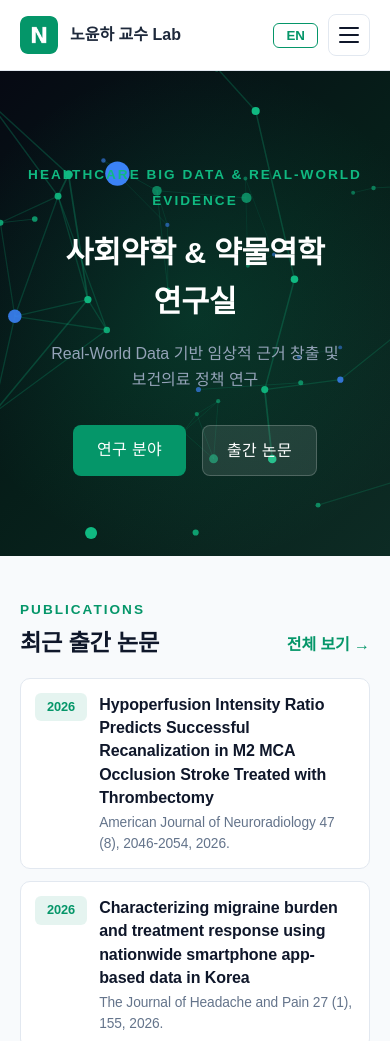
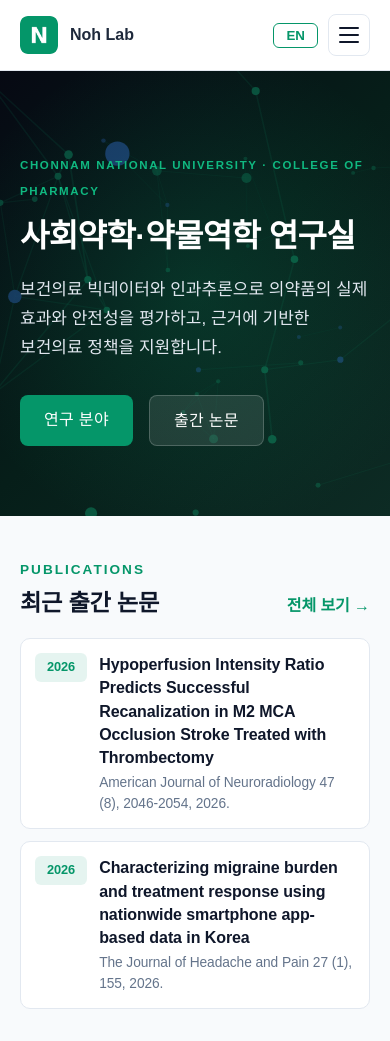
Before and after one commit to chanmyeong93/nohlab-research.github.io, a plain HTML site: page index.html in a window 390 px wide. Shown: the top 1041 px of the page. Drawn offline with Linux system fonts and the light colour scheme; a web font is replaced by a local one.

Commit message:
revision_1

```diff
--- a/css/style.css
+++ b/css/style.css
@@ -356,3 +356,34 @@ a.research-card:hover::after { opacity: 1; transform: translateX(0); }
   .feed-item { padding: 14px; gap: 12px; }
   .feed-item .pub-year { min-width: 46px; font-size: 0.8rem; }
 }
+
+/* ==========================================================================
+   Hero: 글자 좌측 정렬 + 애니메이션 우측 (글자 쪽으로 갈수록 흐려짐)
+   ========================================================================== */
+.hero { text-align: left; padding: 120px 0 100px; }
+.hero::before { left: 72%; }
+.hero canvas { -webkit-mask-image: linear-gradient(to right, transparent 0%, transparent 42%, #000 78%); mask-image: linear-gradient(to right, transparent 0%, transparent 42%, #000 78%); }
+.hero .tagline { color: var(--primary-light); font-size: 0.85rem; font-weight: 600; letter-spacing: 0.2em; margin-bottom: 4px; }
+.hero h1 { font-size: 3rem; font-weight: 800; letter-spacing: -0.02em; line-height: 1.25; margin: 14px 0 20px; }
+.hero .subtitle { font-size: 20px; line-height: 1.7; color: #e2e8f0; max-width: 580px; margin: 0 0 32px; }
+.hero-cta { justify-content: flex-start; }
+@media (max-width: 760px) {
+  .hero canvas { opacity: 0.35; -webkit-mask-image: none; mask-image: none; }
+  .hero::before { left: 50%; }
+}
+@media (max-width: 640px) {
+  .hero { padding: 80px 0 70px; }
+  .hero h1 { font-size: 2rem; }
+  .hero .subtitle { font-size: 17px; }
+  .hero .tagline { font-size: 0.72rem; letter-spacing: 0.14em; }
+}
+
+/* Research: 대표 연구 링크 */
+.research-refs { margin-top: 20px; padding-top: 16px; border-top: 1px solid var(--border-color); }
+.research-refs h4 { font-size: 0.8rem; font-weight: 700; letter-spacing: 0.12em; text-transform: uppercase; color: var(--text-muted); margin-bottom: 8px; }
+.research-refs ul { list-style: none; }
+.research-refs li { position: relative; padding-left: 14px; margin-bottom: 6px; font-size: 0.92rem; line-height: 1.55; }
+.research-refs li::before { content: "•"; position: absolute; left: 0; color: var(--primary-color); font-weight: 700; }
+.research-refs a { color: var(--primary-color); font-weight: 600; }
+.research-refs a:hover { text-decoration: underline; }
+.hero h1 { max-width: 700px; }
--- a/index.html
+++ b/index.html
@@ -20,8 +20,7 @@
         <!-- 로고 교체: images/logo.png 파일만 바꿔 넣으면 모든 페이지에 반영됩니다 -->
         <img class="brand-logo" src="images/logo.png" alt="Noh Lab logo">
         <span class="brand-text">
-          <span class="brand-name" data-i18n="brand_name">노윤하 교수 Lab</span>
-          <span class="brand-affil" data-i18n="brand_affil">전남대학교 약학대학</span>
+          <span class="brand-name">Noh Lab</span>
         </span>
       </a>
       <div class="header-right">
@@ -41,12 +40,12 @@
   <main>
     <section class="hero" id="hero-bg">
       <div class="container hero-inner">
-        <span class="tagline" data-i18n="hero_tagline">HEALTHCARE BIG DATA & REAL-WORLD EVIDENCE</span>
-        <h1 data-i18n="hero_title">사회약학 & 약물역학 연구실</h1>
-        <p class="subtitle" data-i18n="hero_sub">Real-World Data 기반 임상적 근거 창출 및 보건의료 정책 연구</p>
+        <span class="tagline" data-i18n="hero_tagline">CHONNAM NATIONAL UNIVERSITY · COLLEGE OF PHARMACY</span>
+        <h1 data-i18n="hero_title">사회약학·약물역학 연구실</h1>
+        <p class="subtitle" data-i18n="hero_sub">보건의료 빅데이터와 인과추론으로 의약품의 실제 효과와 안전성을 평가하고, 근거에 기반한 보건의료 정책을 지원합니다.</p>
         <div class="hero-cta">
           <a class="btn btn-primary" href="research" data-i18n="hero_btn1">연구 분야</a>
-          <a class="btn btn-secondary" href="publications" data-i18n="hero_btn2">연구 성과</a>
+          <a class="btn btn-secondary" href="publications" data-i18n="hero_btn2">출간 논문</a>
         </div>
       </div>
     </section>
@@ -131,32 +130,32 @@
             <!-- 이미지: images/home-research-1.jpg 파일명을 실제 파일명으로 바꿔주세요 -->
             <div class="research-img"><img src="images/research-1.jpg" alt="" onerror="this.style.display='none'"></div>
             <div class="research-body">
-              <h3 data-i18n="res_c1_t">약물역학 및 RWD 빅데이터 분석</h3>
-              <p data-i18n="res_c1_d">전국민 보건의료 빅데이터를 분석하여 약물의 실마리정보 탐지, 안전성 및 효능 평가 연구를 수행합니다.</p>
+              <h3 data-i18n="res_c1_t">만성·희귀질환 약물치료 평가</h3>
+              <p data-i18n="res_c1_d">당뇨병 등 만성질환과 희귀·난치질환, 여러 약을 함께 복용하는 노인에서 신약과 기존 치료의 실제 효과와 안전성을 비교합니다.</p>
             </div>
           </a>
           <a class="research-item" href="research">
             <!-- 이미지: images/home-research-2.jpg 파일명을 실제 파일명으로 바꿔주세요 -->
             <div class="research-img"><img src="images/research-2.jpg" alt="" onerror="this.style.display='none'"></div>
             <div class="research-body">
-              <h3 data-i18n="res_c2_t">약물감시 및 안전성 신호 탐지</h3>
-              <p data-i18n="res_c2_d">GLP-1 수용체 작용제와 PPI 등 주요 의약품의 잠재적 이상반응을 탐지하고, 실사용 데이터와 부작용 보고 자료를 활용해 약물 안전성을 평가합니다.</p>
+              <h3 data-i18n="res_c2_t">임신부·소아 약물 안전성</h3>
+              <p data-i18n="res_c2_d">임상시험에서 제외되는 임신부와 소아에서 약물 노출이 임신 결과와 출생아 건강에 미치는 영향을 보건의료 빅데이터로 평가합니다.</p>
             </div>
           </a>
           <a class="research-item" href="research">
             <!-- 이미지: images/home-research-3.jpg 파일명을 실제 파일명으로 바꿔주세요 -->
             <div class="research-img"><img src="images/research-3.jpg" alt="" onerror="this.style.display='none'"></div>
             <div class="research-body">
-              <h3 data-i18n="res_c3_t">주산기 및 소아 약물 안전성</h3>
-              <p data-i18n="res_c3_d">임산부와 소아·청소년을 대상으로 의약품 노출이 임신 결과와 출생아 건강에 미치는 영향을 평가하고, 정교한 역학 연구 설계를 통해 안전성 근거를 구축합니다.</p>
+              <h3 data-i18n="res_c3_t">인과추론·데이터 융합 방법론</h3>
+              <p data-i18n="res_c3_d">Target trial emulation, 시간 관련 비뚤림 보정, AI와 다중오믹스 연계로 관찰 자료에서 믿을 수 있는 인과 근거를 만드는 방법을 개발·검증합니다.</p>
             </div>
           </a>
           <a class="research-item" href="research">
             <!-- 이미지: images/home-research-4.jpg 파일명을 실제 파일명으로 바꿔주세요 -->
             <div class="research-img"><img src="images/research-4.jpg" alt="" onerror="this.style.display='none'"></div>
             <div class="research-body">
-              <h3 data-i18n="res_c4_t">규제과학 및 보건의료 정책</h3>
-              <p data-i18n="res_c4_d">의약품 적정사용(DUE), 급여 기준 및 보건의료 정책을 과학적 근거로 평가하여 합리적인 규제 의사결정과 의약품 접근성 향상에 기여합니다.</p>
+              <h3 data-i18n="res_c4_t">규제과학·보건의료정책</h3>
+              <p data-i18n="res_c4_d">실사용 근거의 허가·급여 활용, 의약품 정보와 제도, 보건사업의 효과를 평가해 근거 기반 보건의료 정책 수립을 지원합니다.</p>
             </div>
           </a>
         </div>
--- a/js/i18n-extra.js
+++ b/js/i18n-extra.js
@@ -4,6 +4,7 @@
    ========================================================================== */
 Object.assign(translations.ko, {
   hero_btn2: "출간 논문",
+  refs_title: "대표 연구",
   pi_email_label: "이메일",
   pi_profile_label: "연구자 프로필",
   mem_researchers: "Researchers",
@@ -22,6 +23,7 @@ Object.assign(translations.ko, {
 
 Object.assign(translations.en, {
   hero_btn2: "View Publications",
+  refs_title: "Representative Studies",
   pi_email_label: "Email",
   pi_profile_label: "Researcher Profiles",
   mem_researchers: "Researchers",
--- a/js/i18n.js
+++ b/js/i18n.js
@@ -22,24 +22,24 @@ const translations = {
     // ----------------------------------------------------------------------
     // 2. 홈 페이지 (Home Page)
     // ----------------------------------------------------------------------
-    hero_tagline: "HEALTHCARE BIG DATA & REAL-WORLD EVIDENCE",
-    hero_title: "사회약학 & 약물역학 연구실",
-    hero_sub: "Real-World Data 기반 임상적 근거 창출 및 보건의료 정책 연구",
+    hero_tagline: "CHONNAM NATIONAL UNIVERSITY · COLLEGE OF PHARMACY",
+    hero_title: "사회약학·약물역학 연구실",
+    hero_sub: "보건의료 빅데이터와 인과추론으로 의약품의 실제 효과와 안전성을 평가하고, 근거에 기반한 보건의료 정책을 지원합니다.",
     hero_btn1: "연구 분야",
     hero_btn2: "Contact Us",
     stat_1: "출간 논문 수",
     stat_2: "진행 연구 과제",
     stat_3: "구성원",
-    res_title: "연구 분야 (Research)",
+    res_title: "연구 분야",
     res_sub: "빅데이터와 다학제적 접근법을 통한 보건의료 문제 해결",
-    res_c1_t: "약물역학 및 RWD 빅데이터 분석",
-    res_c1_d: "전국민 보건의료 빅데이터를 분석하여 약물의 실마리정보 탐지, 안전성 및 효능 평가 연구를 수행합니다.",
-    res_c2_t: "약물감시 및 안전성 신호 탐지",
-    res_c2_d: "GLP-1 수용체 작용제와 PPI 등 주요 의약품의 잠재적 이상반응을 탐지하고, 실사용 데이터와 부작용 보고 자료를 활용해 약물 안전성을 평가합니다.",
-    res_c3_t: "주산기 및 소아 약물 안전성",
-    res_c3_d: "임산부와 소아·청소년을 대상으로 의약품 노출이 임신 결과와 출생아 건강에 미치는 영향을 평가하고, 정교한 역학 연구 설계를 통해 안전성 근거를 구축합니다.",
-    res_c4_t: "규제과학 및 보건의료 정책",
-    res_c4_d: "의약품 적정사용(DUE), 급여 기준 및 보건의료 정책을 과학적 근거로 평가하여 합리적인 규제 의사결정과 의약품 접근성 향상에 기여합니다.",
+    res_c1_t: "만성·희귀질환 약물치료 평가",
+    res_c1_d: "당뇨병 등 만성질환과 희귀·난치질환, 여러 약을 함께 복용하는 노인에서 신약과 기존 치료의 실제 효과와 안전성을 비교합니다.",
+    res_c2_t: "임신부·소아 약물 안전성",
+    res_c2_d: "임상시험에서 제외되는 임신부와 소아에서 약물 노출이 임신 결과와 출생아 건강에 미치는 영향을 보건의료 빅데이터로 평가합니다.",
+    res_c3_t: "인과추론·데이터 융합 방법론",
+    res_c3_d: "Target trial emulation, 시간 관련 비뚤림 보정, AI와 다중오믹스 연계로 관찰 자료에서 믿을 수 있는 인과 근거를 만드는 방법을 개발·검증합니다.",
+    res_c4_t: "규제과학·보건의료정책",
+    res_c4_d: "실사용 근거의 허가·급여 활용, 의약품 정보와 제도, 보건사업의 효과를 평가해 근거 기반 보건의료 정책 수립을 지원합니다.",
     home_pub_tag: "Publications",
     home_pub_title: "최근 출간 논문",
     home_pub_sub: "JAMA, Gut, Diabetes Care 등 저명 학술지에 게재된 최신 연구 성과입니다.",
@@ -130,48 +130,55 @@ const translations = {
     topic1_subtitle: "PHARMACOEPIDEMIOLOGY",
     topic1_hint: "RWD · RWE",
 
-    topic1_full: "약물역학 및 RWD/RWE (Pharmacoepidemiology & Real-World Evidence)",
-    topic1_d: "국민건강보험공단(NHIS), 건강보험심사평가원(HIRA)의 전구민 청구데이터, 그리고 영국의 CPRD(Clinical Practice Research Datalink) 등 국내외 대규모 실사용 데이터(RWD)를 구축 및 연계하여 분석합니다. Target Trial Emulation 기법 등 정교한 방법론과 인과추론(Causal Inference) 분석을 적용하여, 시판 후 의약품의 장기적 유효성과 실제 임상 환경에서의 치료 효과를 다각도로 심층 평가합니다.",
-    topic1_kw1: "NHIS / HIRA 빅데이터",
-    topic1_kw2: "UK CPRD",
-    topic1_kw3: "Target Trial Emulation",
-    topic1_kw4: "인과추론 (Causal Inference)",
+    topic1_full: "만성·희귀질환 약물치료 평가",
+    topic1_d: "당뇨병 등 만성질환과 희귀·난치질환, 여러 약을 함께 복용하는 노인에서 신약과 기존 치료의 실제 효과와 안전성을 비교합니다.",
+    topic1_kw1: "당뇨병 신약(GLP-1 수용체 작용제·SGLT2 억제제)",
+    topic1_kw2: "희귀·난치질환(중증근무력증 등)",
+    topic1_kw3: "노인 다제약물",
+    topic1_kw4: "비교 효과·안전성",
+    topic1_ref1: "GLP-1 수용체 작용제와 위식도역류질환 (Annals of Internal Medicine, 2025)",
+    topic1_ref2: "중증근무력증 사망률 코호트 (Pharmacoepidemiology and Risk Management, 2025)",
 
     // 연구 네트워크 Topic 02
     topic2_short: "약물감시 & 신호탐지",
     topic2_subtitle: "PHARMACOVIGILANCE",
     topic2_hint: "SAFETY SIGNALS",
 
-    topic2_full: "약물감시 및 안전성 신호 탐지 (Pharmacovigilance & Safety Signals)",
-    topic2_d: "GLP-1 수용체 작용제, 양성자펌프억제제(PPI) 등 임상 현장에서 범용적으로 처방되는 주요 의약품의 잠재적·미알려진 이상반응(Adverse Drug Events)을 조기에 탐지합니다. 자발적 부작용 보고 데이터 및 의료 빅데이터 기반의 신호탐지(Signal Detection) 알고리즘을 활용해 의약품 사용과 부작용 간의 연관성을 규명하고, 시판 후 약물 안전성 관리를 체계화합니다.",
-    topic2_kw1: "GLP-1 RA / PPI",
-    topic2_kw2: "이상반응 신호탐지",
-    topic2_kw3: "자발적 부작용 보고 데이터",
-    topic2_kw4: "약물 이상반응 평가",
+    topic2_full: "임신부·소아 약물 안전성",
+    topic2_d: "임상시험에서 제외되는 임신부와 소아에서 약물 노출이 임신 결과와 출생아 건강에 미치는 영향을 보건의료 빅데이터로 평가합니다.",
+    topic2_kw1: "임신 중 약물 노출",
+    topic2_kw2: "선천기형·임신 결과",
+    topic2_kw3: "소아 약물 안전성",
+    topic2_kw4: "생애전주기",
+    topic2_ref1: "벤조디아제핀과 선천기형 (PLoS Medicine, 2022)",
+    topic2_ref2: "위산억제제와 소아 알레르기 질환 (JAMA Pediatrics, 2023)",
 
     // 연구 네트워크 Topic 03
     topic3_short: "주산기 · 소아 약물안전성",
     topic3_subtitle: "PERINATAL & PEDIATRICS",
     topic3_hint: "MEDICATION SAFETY",
 
-    topic3_full: "주산기 및 소아 약물 안전성 (Perinatal & Pediatric Pharmacoepidemiology)",
-    topic3_d: "임상시험 대상에서 제외되기 쉬운 취약 계층인 임산부 및 소아·청소년을 대상으로 맞춤형 역학 연구를 수행합니다. 임신 중 흡입성 코르티코스테로이드(ICS) 등 천식 약물 노출이 임신 결과 및 출생아 안전성에 미치는 영향을 평가하며, 유전적·환경적 교란요인을 통제하기 위해 형제자매 대조 연구(Sibling-matched Analysis) 등 고도화된 역학 디자인을 적용하여 신뢰도 높은 안전성 근거를 구축합니다.",
-    topic3_kw1: "임신 중 의약품 안전성",
-    topic3_kw2: "소아·청소년 약물역학",
-    topic3_kw3: "Sibling-matched Design",
-    topic3_kw4: "산모-태아 코호트",
+    topic3_full: "인과추론·데이터 융합 방법론",
+    topic3_d: "Target trial emulation, 시간 관련 비뚤림 보정, AI와 다중오믹스 연계로 관찰 자료에서 믿을 수 있는 인과 근거를 만드는 방법을 개발·검증합니다.",
+    topic3_kw1: "Target trial emulation",
+    topic3_kw2: "Time-related bias(시간 관련 비뚤림)",
+    topic3_kw3: "AI 기반 약물감시",
+    topic3_kw4: "다중오믹스·데이터 연계",
+    topic3_ref1: "측정 불가 시간 비뚤림 보정 검증 (International Journal of Epidemiology, 2023)",
 
     // 연구 네트워크 Topic 04
     topic4_short: "규제과학 & 보건정책",
     topic4_subtitle: "REGULATORY & POLICY",
     topic4_hint: "HEALTHCARE POLICY",
 
-    topic4_full: "규제과학 및 보건의료 정책 (Regulatory Science & Healthcare Policy)",
-    topic4_d: "식품의약품안전처 및 보건당국의 의약품 규제 의사결정과 의약품 보건 정책 수립에 정량적 과학적 근거를 제공합니다. 의약품 적정사용(DUE), 사용량-약가 연동제, 급여 기준 설정 등 의약품의 접근성 제고와 보건의료 재정 절감을 동시에 달성할 수 있는 합리적인 RWE(Real-World Evidence) 기반 규제과학 표준을 정립합니다.",
-    topic4_kw1: "의약품 규제과학",
-    topic4_kw2: "보건의료 정책 및 평가",
-    topic4_kw3: "의약품 적정사용 (DUE)",
-    topic4_kw4: "RWE 기반 의사결정",
+    topic4_full: "규제과학·보건의료정책",
+    topic4_d: "실사용 근거의 허가·급여 활용, 의약품 정보와 제도, 보건사업의 효과를 평가해 근거 기반 보건의료 정책 수립을 지원합니다.",
+    topic4_kw1: "실사용 근거의 규제 활용",
+    topic4_kw2: "의약품 허가·라벨",
+    topic4_kw3: "급여·접근성",
+    topic4_kw4: "보건의료정책·제도",
+    topic4_ref1: "FDA·EMA 실사용 근거 허가 사례 분석 (Journal of Pharmacoepidemiology and Risk Management, 2022)",
+    topic4_ref2: "한일 신약 도입 지연 비교 (Therapeutic Innovation & Regulatory Science, 2020)",
 
     // ----------------------------------------------------------------------
     // 7. 연락처 페이지 (Contact Page)
@@ -205,9 +212,9 @@ const translations = {
     // ----------------------------------------------------------------------
     // 2. Home Page
     // ----------------------------------------------------------------------
-    hero_tagline: "HEALTHCARE BIG DATA & REAL-WORLD EVIDENCE",
+    hero_tagline: "CHONNAM NATIONAL UNIVERSITY · COLLEGE OF PHARMACY",
     hero_title: "Social Pharmacy & Pharmacoepidemiology Lab",
-    hero_sub: "Generating Clinical Evidence and Healthcare Policy Studies Based on Real-World Data",
+    hero_sub: "Generating real-world evidence on the safety and effectiveness of medicines to inform better health policy.",
     hero_btn1: "Research Areas",
     hero_btn2: "Contact Us",
     stat_1: "Publications",
@@ -215,14 +222,14 @@ const translations = {
     stat_3: "Members",
     res_title: "Research Areas",
     res_sub: "Solving Healthcare Problems through Big Data and Multidisciplinary Approaches",
-    res_c1_t: "Pharmacoepidemiology & RWD Analysis",
-    res_c1_d: "We conduct research on signal detection, safety, and effectiveness of drugs by analyzing nationwide healthcare big data.",
-    res_c2_t: "Drug Surveillance & Safety Signal Detection",
-    res_c2_d: "We investigate potential adverse drug events associated with medications such as GLP-1 receptor agonists and PPIs using real-world data and spontaneous adverse event reports.",
-    res_c3_t: "Pregnancy & Pediatric Drug Safety",
-    res_c3_d: "We evaluate the effects of medication exposure on pregnancy outcomes and child health, using rigorous epidemiological designs to generate reliable safety evidence.",
-    res_c4_t: "Regulatory Science & Healthcare Policy",
-    res_c4_d: "We evaluate drug utilization, reimbursement criteria, and healthcare policies to support evidence-based regulatory decisions and improve access to medicines.",
+    res_c1_t: "Chronic & Rare Disease Therapeutics",
+    res_c1_d: "We compare the real-world effectiveness and safety of new and existing treatments in chronic diseases such as diabetes, rare and intractable diseases, and older adults taking multiple medications.",
+    res_c2_t: "Maternal & Child Medication Safety",
+    res_c2_d: "Using healthcare big data, we evaluate how medication exposure affects pregnancy outcomes and child health in pregnant women and children, who are excluded from clinical trials.",
+    res_c3_t: "Causal Inference & Data Innovation",
+    res_c3_d: "We develop and validate methods such as target trial emulation, correction of time-related bias, and linkage of AI and multi-omics to generate credible causal evidence from observational data.",
+    res_c4_t: "Regulatory Science & Health Policy",
+    res_c4_d: "We evaluate the use of real-world evidence in approval and reimbursement, drug information and systems, and the effects of health programs to support evidence-based health policy.",
     home_pub_tag: "Publications",
     home_pub_title: "Recent Publications",
     home_pub_sub: "Latest research published in prominent journals such as JAMA, Gut, and Diabetes Care.",
@@ -313,48 +320,55 @@ const translations = {
     topic1_subtitle: "PHARMACOEPIDEMIOLOGY",
     topic1_hint: "RWD · RWE",
 
-    topic1_full: "Pharmacoepidemiology & Real-World Evidence (RWD/RWE)",
-    topic1_d: "We construct and analyze large-scale real-world data (RWD), including nationwide claims databases from NHIS and HIRA in Korea, as well as international databases such as UK CPRD. By applying rigorous causal inference frameworks and advanced methodologies like Target Trial Emulation, we generate robust evidence on the long-term effectiveness and comparative safety of pharmaceuticals.",
-    topic1_kw1: "NHIS / HIRA Big Data",
-    topic1_kw2: "UK CPRD",
-    topic1_kw3: "Target Trial Emulation",
-    topic1_kw4: "Causal Inference",
+    topic1_full: "Chronic & Rare Disease Therapeutics",
+    topic1_d: "We compare the real-world effectiveness and safety of new and existing treatments in chronic diseases such as diabetes, rare and intractable diseases, and older adults taking multiple medications.",
+    topic1_kw1: "New diabetes drugs (GLP-1 RAs, SGLT2 inhibitors)",
+    topic1_kw2: "Rare & intractable diseases (e.g., myasthenia gravis)",
+    topic1_kw3: "Polypharmacy in older adults",
+    topic1_kw4: "Comparative effectiveness & safety",
+    topic1_ref1: "GLP-1 receptor agonists and gastroesophageal reflux disease (Annals of Internal Medicine, 2025)",
+    topic1_ref2: "Mortality in uncontrolled myasthenia gravis: a population-based cohort (Pharmacoepidemiology and Risk Management, 2025)",
 
     // Research Network Topic 02
     topic2_short: "Pharmacovigilance & Signal Detection",
     topic2_subtitle: "PHARMACOVIGILANCE",
     topic2_hint: "SAFETY SIGNALS",
 
-    topic2_full: "Pharmacovigilance & Safety Signals",
-    topic2_d: "We conduct early detection of potential adverse drug events for widely prescribed therapeutic agents such as GLP-1 receptor agonists and proton pump inhibitors (PPIs). Utilizing spontaneous reporting systems and healthcare big data signal detection algorithms, we evaluate causal associations between drug exposure and adverse outcomes to strengthen post-marketing safety monitoring.",
-    topic2_kw1: "GLP-1 RA / PPI",
-    topic2_kw2: "Signal Detection",
-    topic2_kw3: "Spontaneous Reporting Data",
-    topic2_kw4: "Adverse Drug Reaction Evaluation",
+    topic2_full: "Maternal & Child Medication Safety",
+    topic2_d: "Using healthcare big data, we evaluate how medication exposure affects pregnancy outcomes and child health in pregnant women and children, who are excluded from clinical trials.",
+    topic2_kw1: "Medication exposure in pregnancy",
+    topic2_kw2: "Congenital malformations & pregnancy outcomes",
+    topic2_kw3: "Pediatric medication safety",
+    topic2_kw4: "Life-course perspective",
+    topic2_ref1: "Benzodiazepines and congenital malformations (PLoS Medicine, 2022)",
+    topic2_ref2: "Acid-suppressive medications and allergic diseases in children (JAMA Pediatrics, 2023)",
 
     // Research Network Topic 03
     topic3_short: "Perinatal & Pediatric Safety",
     topic3_subtitle: "PERINATAL & PEDIATRICS",
     topic3_hint: "MEDICATION SAFETY",
 
-    topic3_full: "Perinatal & Pediatric Pharmacoepidemiology",
-    topic3_d: "We design tailored pharmacoepidemiological studies for vulnerable populations, such as pregnant women and pediatric patients, who are typically excluded from randomized clinical trials. For example, we evaluate maternal asthma medication safety during pregnancy using advanced designs like sibling-matched analysis to control for unmeasured genetic and environmental confounding.",
-    topic3_kw1: "Medication Safety in Pregnancy",
-    topic3_kw2: "Pediatric Pharmacoepidemiology",
-    topic3_kw3: "Sibling-matched Design",
-    topic3_kw4: "Mother-Infant Cohort",
+    topic3_full: "Causal Inference & Data Innovation",
+    topic3_d: "We develop and validate methods such as target trial emulation, correction of time-related bias, and linkage of AI and multi-omics to generate credible causal evidence from observational data.",
+    topic3_kw1: "Target trial emulation",
+    topic3_kw2: "Time-related bias",
+    topic3_kw3: "AI-based pharmacovigilance",
+    topic3_kw4: "Multi-omics & data linkage",
+    topic3_ref1: "Validating an approach to overcome immeasurable time bias (International Journal of Epidemiology, 2023)",
 
     // Research Network Topic 04
     topic4_short: "Regulatory Science & Healthcare Policy",
     topic4_subtitle: "REGULATORY & POLICY",
     topic4_hint: "HEALTHCARE POLICY",
 
-    topic4_full: "Regulatory Science & Healthcare Policy",
-    topic4_d: "We generate quantitative evidence to support regulatory decision-making by the Ministry of Food and Drug Safety (MFDS) and global health authorities. Our research focuses on Drug Utilization Evaluation (DUE), pharmaceutical pricing and reimbursement policies, and setting RWE-based regulatory standards that enhance patient access while optimizing healthcare expenditure.",
-    topic4_kw1: "Regulatory Science",
-    topic4_kw2: "Healthcare Policy Evaluation",
-    topic4_kw3: "Drug Utilization Evaluation (DUE)",
-    topic4_kw4: "RWE-based Decision Making",
+    topic4_full: "Regulatory Science & Health Policy",
+    topic4_d: "We evaluate the use of real-world evidence in approval and reimbursement, drug information and systems, and the effects of health programs to support evidence-based health policy.",
+    topic4_kw1: "Regulatory use of real-world evidence",
+    topic4_kw2: "Drug approval & labeling",
+    topic4_kw3: "Reimbursement & access",
+    topic4_kw4: "Health policy & systems",
+    topic4_ref1: "Case analysis of FDA/EMA approvals using real-world evidence (Journal of Pharmacoepidemiology and Risk Management, 2022)",
+    topic4_ref2: "Drug lag between Korea and Japan for new drugs (Therapeutic Innovation & Regulatory Science, 2020)",
 
     // ----------------------------------------------------------------------
     // 7. Contact Page
--- a/js/main.js
+++ b/js/main.js
@@ -14,7 +14,7 @@ function initMoleculeCanvas() {
   hero.insertBefore(canvas, hero.firstChild);
   const ctx = canvas.getContext("2d");
 
-  let w = 0, h = 0, dpr = 1;
+  let w = 0, h = 0, dpr = 1, cx = 0;
   let targetRotX = 0, targetRotY = 0;
   let rotX = 0, rotY = 0;
 
@@ -47,6 +47,7 @@ function initMoleculeCanvas() {
     const rect = hero.getBoundingClientRect();
     dpr = window.devicePixelRatio || 1;
     w = rect.width; h = rect.height;
+    cx = w > 760 ? w * 0.74 : w * 0.5; // 데스크톱: 애니메이션 중심을 오른쪽으로
     canvas.width = w * dpr; canvas.height = h * dpr;
     canvas.style.width = w + "px"; canvas.style.height = h + "px";
     ctx.setTransform(dpr, 0, 0, dpr, 0, 0);
@@ -66,7 +67,7 @@ function initMoleculeCanvas() {
       let y1 = a.y * cosX - z1 * sinX;
       let z2 = z1 * cosX + a.y * sinX;
       const p = 700 / (700 + z2);
-      return { x: x1 * p + w / 2, y: y1 * p + h / 2, scale: p, color: a.color, radius: a.radius };
+      return { x: x1 * p + cx, y: y1 * p + h / 2, scale: p, color: a.color, radius: a.radius };
     });
 
     bonds.forEach(([i, j]) => {
```
Also changed, not shown: members.html (+1 -2 lines), news.html (+1 -2 lines), publications.html (+1 -2 lines), research.html (+28 -2 lines).
